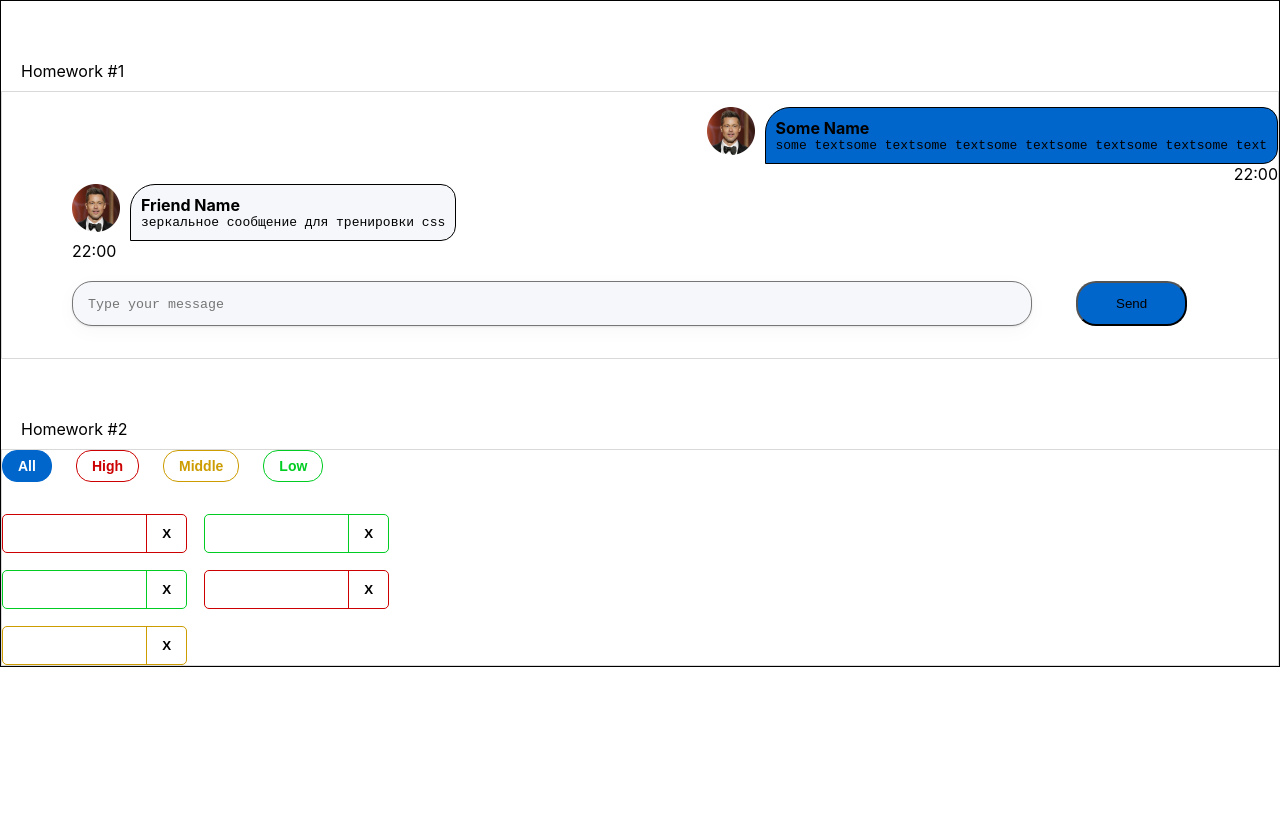
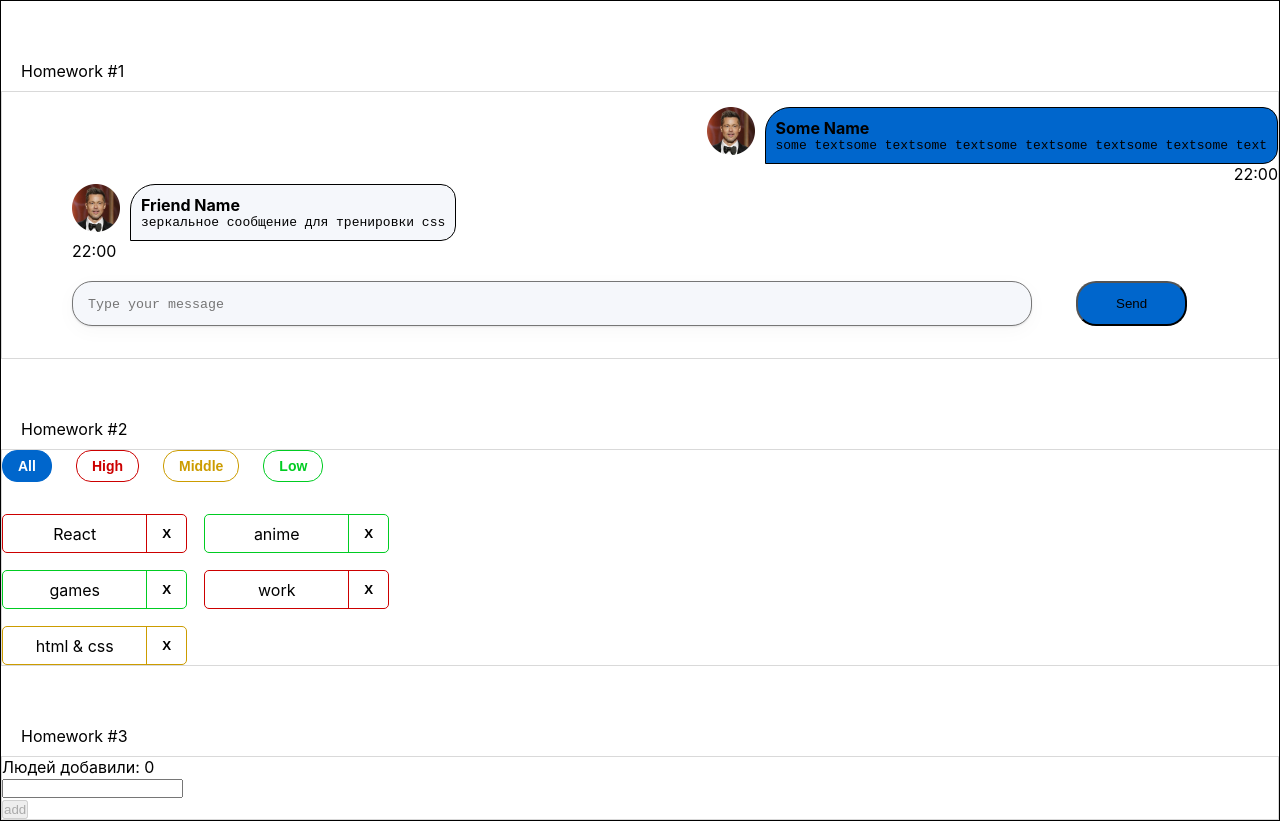
Before and after one commit to yaga49/hws2-master, a React (Create React App) app: page / in a window 1280 px wide. Before the commit the page ends 800 px from the top, so only its background shows below. Built offline with nearby package versions, Linux system fonts and the light colour scheme.

Commit message:
commit hw2_3

```diff
--- a/src/s1-main/App.tsx
+++ b/src/s1-main/App.tsx
@@ -2,6 +2,7 @@
 import s from './App.module.css'
 import HW1 from '../s2-homeworks/hw01/HW1'
 import HW2 from "../s2-homeworks/hw02/HW2";
+import HW3 from "../s2-homeworks/hw03/HW3";
 
 function App() {
     return (
@@ -9,7 +10,7 @@
             <HW1/>
             {/*раскомментировать по ходу выполнения*/}
             <HW2/>
-            {/*<HW3/>*/}
+            <HW3/>
             {/*<HW4/>*/}
 
             {/*при выполнении дз 5 и более - закомментировать здесь дз 1-4, так как они есть внутри дз 5*/}
--- a/src/s2-homeworks/hw02/affairs/affair/Affair.tsx
+++ b/src/s2-homeworks/hw02/affairs/affair/Affair.tsx
@@ -25,12 +25,12 @@
         >
             <div id={'hw2-name-' + props.affair._id} className={nameClass}>
                 {/*создаёт студент*/}
-
+                {props.affair.name}
                 {/**/}
             </div>
             <div id={'hw2-priority-' + props.affair._id} hidden>
                 {/*создаёт студент*/}
-
+                {props.affair.priority}
                 {/**/}
             </div>
 
--- a/src/s2-homeworks/hw03/Greeting.tsx
+++ b/src/s2-homeworks/hw03/Greeting.tsx
@@ -2,14 +2,14 @@
 import s from './Greeting.module.css'
 
 type GreetingPropsType = {
-    name: any // need to fix any
-    setNameCallback: any // need to fix any
-    addUser: any // need to fix any
-    onBlur: any // need to fix any
-    onEnter: any // need to fix any
-    error: any // need to fix any
-    totalUsers: any // need to fix any
-    lastUserName?: any // need to fix any
+    name: string // need to fix any
+    setNameCallback: (e: ChangeEvent<HTMLInputElement>)=>void // need to fix any
+    addUser: ()=>void // need to fix any
+    onBlur: ()=>void // need to fix any
+    onEnter: (e: KeyboardEvent<HTMLInputElement>)=>void // need to fix any
+    error: string // need to fix any
+    totalUsers: number // need to fix any
+    lastUserName?: string // need to fix any
 }
 
 // презентационная компонента (для верстальщика)
@@ -25,7 +25,7 @@
         lastUserName,
     } // деструктуризация пропсов
 ) => {
-    const inputClass = s.errorInput // need to fix with (?:)
+    const inputClass = error !== '' ? s.errorInput : s.inputClass // need to fix with (?:)
 
     return (
         <div id={'hw3-form'} className={s.greetingForm}>
--- a/src/s2-homeworks/hw03/GreetingContainer.tsx
+++ b/src/s2-homeworks/hw03/GreetingContainer.tsx
@@ -1,53 +1,64 @@
-import React, { ChangeEvent, KeyboardEvent, useState } from 'react'
+import React, {ChangeEvent, KeyboardEvent, useState} from 'react'
 import Greeting from './Greeting'
-import { UserType } from './HW3'
+import {UserType} from './HW3'
 
 type GreetingContainerPropsType = {
-    users: any // need to fix any
-    addUserCallback: any // need to fix any
+    users: UserType[] // need to fix any
+    addUserCallback: (name: string) => void // need to fix any
 }
 
-export const pureAddUser = (name: any, setError: any, setName: any, addUserCallback: any) => {
+export const pureAddUser = (name: string, setError: (a: string) => void, setName: (a: string) => void, addUserCallback: (name: string) => void) => {
     // если имя пустое - показать ошибку, иначе - добавить юзера и очистить инпут
+    if (name.trim() !== '') {
+        addUserCallback(name);
+        setName("");
+    } else {
+        setError("Ошибка! Введите имя!");
+    }
 }
 
-export const pureOnBlur = (name: any, setError: any) => { // если имя пустое - показать ошибку
+export const pureOnBlur = (name: string, setError: (a: string) => void) => { // если имя пустое - показать ошибку
+    if (name.trim() === "") {
+        setError("Ошибка! Введите имя!");
+    } else {
+        setError('')
+    }
 }
 
-export const pureOnEnter = (e: any, addUser: any) => { // если нажата кнопка Enter - добавить
-}
+export const pureOnEnter = (e: KeyboardEvent<HTMLInputElement>, addUser: Function) => {
+    if (e.key === 'Enter') {
+        addUser();
+    }
+};
 
 // более простой и понятный для новичков
 // function GreetingContainer(props: GreetingPropsType) {
 
 // более современный и удобный для про :)
-const GreetingContainer: React.FC<GreetingContainerPropsType> = ({
-    users,
-    addUserCallback,
-}) => {
+function GreetingContainer(props: GreetingContainerPropsType) {
     // деструктуризация пропсов
-    const [name, setName] = useState<any>('') // need to fix any
-    const [error, setError] = useState<any>('') // need to fix any
+    const [name, setName] = useState<string>('') // need to fix any
+    const [error, setError] = useState<string>('') // need to fix any
 
-    const setNameCallback = (e: any) => { // need to fix any
-        setName('some name') // need to fix
+    const setNameCallback = (e: ChangeEvent<HTMLInputElement>) => { // need to fix any
+        setName(e.currentTarget.value) // need to fix
 
         error && setError('')
     }
     const addUser = () => {
-        pureAddUser(name, setError, setName, addUserCallback)
+        pureAddUser(name, setError, setName, props.addUserCallback)
     }
 
     const onBlur = () => {
         pureOnBlur(name, setError)
     }
 
-    const onEnter = (e: any) => {
+    const onEnter = (e: KeyboardEvent<HTMLInputElement>) => {
         pureOnEnter(e, addUser)
     }
 
-    const totalUsers = 0 // need to fix
-    const lastUserName = 'some name' // need to fix
+    const totalUsers = props.users.length // need to fix
+    const lastUserName = props.users[props.users.length-1]?.name // need to fix
 
     return (
         <Greeting
--- a/src/s2-homeworks/hw03/HW3.tsx
+++ b/src/s2-homeworks/hw03/HW3.tsx
@@ -1,5 +1,5 @@
-import React, { useState } from 'react'
-import { v1 } from 'uuid'
+import React, {useState} from 'react'
+import {v1} from 'uuid'
 import s2 from '../../s1-main/App.module.css'
 import GreetingContainer from './GreetingContainer'
 
@@ -19,20 +19,25 @@
 
 // types
 export type UserType = {
-    _id: any // need to fix any
-    name: any // need to fix any
+    _id: string // need to fix any
+    name: string // need to fix any
 }
 
-export const pureAddUserCallback = (name: any, setUsers: any, users: any) => { // need to fix any
-    const user = { // need to fix
-    }
+export const pureAddUserCallback = (name: string, setUsers: (a: UserType[]) => void, users: UserType[]) => { // need to fix any
+    const user =
+        {
+            _id: v1(),
+            name: name
+        }
+
+
     setUsers([...users, user])
 }
 
 const HW3 = () => {
-    const [users, setUsers] = useState<any>([]) // need to fix any
+    const [users, setUsers] = useState<UserType[]>([]) // need to fix any
 
-    const addUserCallback = (name: any) => { // need to fix any
+    const addUserCallback = (name: string) => { // need to fix any
         pureAddUserCallback(name, setUsers, users)
     }
 
```
